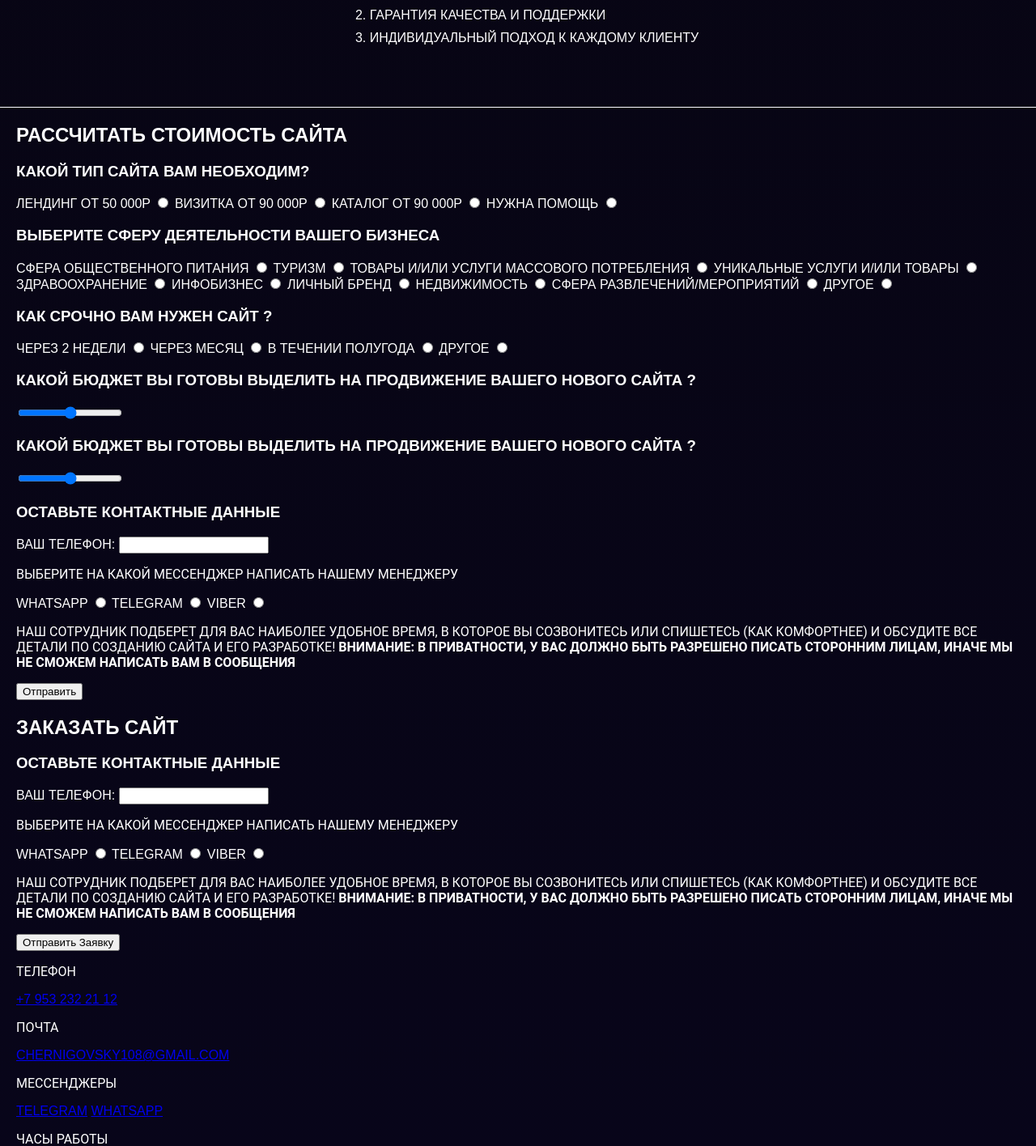
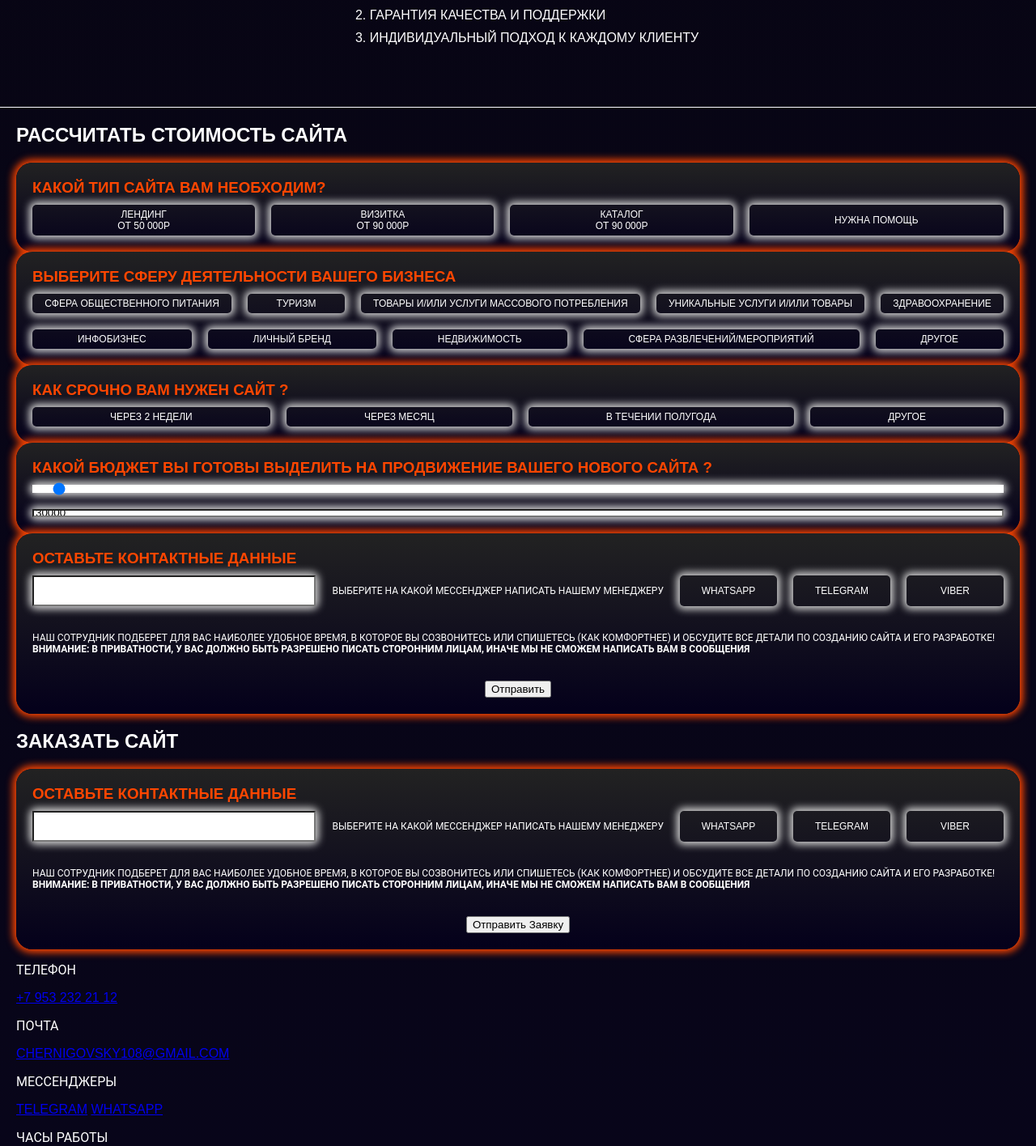
Before and after one commit to AndrewChernigovsky/AAA, a PHP site: page / in a window 1280 px wide. Shown: the part 3901-5317 px from the top of the page at 81% size. Run offline with PHP 8.4, Linux system fonts and the light colour scheme.

Commit message:
create cost

```diff
--- /dev/null
+++ b/scss/sections/cost.scss
@@ -0,0 +1,74 @@
+.cost-form {
+  display: flex;
+  flex-direction: column;
+}
+
+.form-slide {
+  display: flex;
+  flex-direction: column;
+
+  padding: 10px;
+  background: linear-gradient(rgb(34, 34, 34), rgb(4, 0, 27));
+  border-radius: 20px;
+  box-shadow: 0px 0px 10px 4px #ff4600;
+
+  & h3 {
+    color: #ff4600;
+    margin: 0;
+    margin-bottom: 10px;
+  }
+
+  & .chooses {
+    display: flex;
+    flex-wrap: wrap;
+    justify-content: center;
+    font-size: 12px;
+    gap: 20px;
+  }
+
+  @media screen and (min-width: 1024px) {
+    padding: 20px;
+  }
+}
+
+.choose-label {
+  flex-grow: 1;
+  display: flex;
+  align-items: center;
+  justify-content: center;
+  padding: 5px;
+  position: relative;
+  min-width: 120px;
+  box-shadow: 0px 0px 10px 4px #cdcdcd;
+  text-align: center;
+  border-radius: 5px;
+
+  & input {
+    top: 0;
+    left: 0;
+    position: absolute;
+    appearance: none;
+    width: 100%;
+    height: 100%;
+    margin: 0;
+    cursor: pointer;
+  }
+  & input:hover,
+  & input:focus {
+    box-shadow: 0px 0px 10px 4px #ff4600;
+  }
+
+  & input:checked {
+    box-shadow: 0px 0px 10px 4px #ff4600;
+    z-index: 10;
+  }
+}
+
+.range-slide {
+  flex-direction: column;
+  text-align: center;
+}
+
+.total-cost {
+  padding: 10px;
+}
--- a/scss/style.scss
+++ b/scss/style.scss
@@ -1,15 +1,16 @@
-@import 'variables.scss';
-@import 'mixins.scss';
-@import 'reset.scss';
-@import 'fonts.scss';
-@import 'global.scss';
+@import "variables.scss";
+@import "mixins.scss";
+@import "reset.scss";
+@import "fonts.scss";
+@import "global.scss";
 
-@import './blocks/header.scss';
-@import './blocks/nav.scss';
+@import "./blocks/header.scss";
+@import "./blocks/nav.scss";
 
-@import './sections/intro.scss';
-@import './sections/advantages.scss';
-@import './sections/prices.scss';
-@import './sections/tarifs.scss';
-@import './sections/about.scss';
-@import './sections/reasons.scss';
+@import "./sections/intro.scss";
+@import "./sections/advantages.scss";
+@import "./sections/prices.scss";
+@import "./sections/tarifs.scss";
+@import "./sections/about.scss";
+@import "./sections/reasons.scss";
+@import "./sections/cost.scss";
--- a/sections/cost/cost.php
+++ b/sections/cost/cost.php
@@ -11,7 +11,6 @@
         'slide-3.php',
         'slide-4.php',
         'slide-5.php',
-        'slide-6.php',
       ];
 
       foreach ($files_to_include as $file) {
--- a/sections/cost/slide-1.php
+++ b/sections/cost/slide-1.php
@@ -2,13 +2,14 @@
   <h3>Какой тип сайта Вам необходим?
   </h3>
   <div class="chooses">
-    <label class="choose-label">лендинг от 50 000р
+    <label class="choose-label">
+      лендинг<br/>от 50 000р
       <input type="radio" name="type-of-site" value="landing-50000">
     </label>
-    <label class="choose-label">визитка от 90 000р
+    <label class="choose-label">визитка<br/>от 90 000р
       <input type="radio" name="type-of-site" value="visitka-90000">
     </label>
-    <label class="choose-label">Каталог от 90 000р
+    <label class="choose-label">Каталог<br/>от 90 000р
       <input type="radio" name="type-of-site" value="catalog-90000">
     </label>
     <label class="choose-label"> Нужна помощь
--- a/sections/cost/slide-4.php
+++ b/sections/cost/slide-4.php
@@ -1,8 +1,19 @@
-<div class="form-slide">
+<div class="form-slide ">
   <h3>Какой бюджет Вы готовы выделить на продвижение вашего нового сайта ? </h3>
-  <div class="chooses">
+  <div class="chooses range-slide">
     <label class="choose-label">
-      <input type="range" name="price" min="20000" max="500000">
+      <input type="range" name="price" min="20000" max="500000" id='price' value='30000'>
+    </label>
+    <label class="choose-label">
+      <input type="number" name="total-cost" id='total-cost' value='30000' class='total-cost'>
     </label>
   </div>
+  <script>
+        const rangeBar = document.getElementById('price');
+        const valueDisplay = document.getElementById('total-cost');
+        rangeBar.addEventListener('input', function() {
+        valueDisplay.value = this.value; // Обновляем значение в div
+    });
+
+  </script>
 </div>
--- a/sections/cost/slide-5.php
+++ b/sections/cost/slide-5.php
@@ -1,8 +1,25 @@
 <div class="form-slide">
-  <h3>Какой бюджет Вы готовы выделить на продвижение вашего нового сайта ? </h3>
+  <h3>Оставьте контактные данные </h3>
   <div class="chooses">
-    <label class="choose-label">
-      <input type="range" name="price" min="20000" max="500000">
+    <label class="choose-label">Ваш телефон:
+      <input type="tel" name="user-tel">
     </label>
+    <p> Выберите на какой мессенджер написать нашему Менеджеру </p>
+    <div class="chooses">
+      <label class="choose-label">whatsapp
+        <input type="radio" name="social" value="whatsapp">
+      </label>
+      <label class="choose-label">telegram
+        <input type="radio" name="social" value="telegram">
+      </label>
+      <label class="choose-label">viber
+        <input type="radio" name="social" value="viber">
+      </label>
+    </div>
+    <p>Наш сотрудник подберет для вас наиболее удобное время, в которое вы созвонитесь или спишетесь (как
+      комфортнее) и обсудите все детали по созданию сайта и его разработке! <strong>Внимание: в приватности, у
+        вас должно быть разрешено писать сторонним лицам, иначе мы не сможем написать вам в сообщения</strong>
+    </p>
+    <button type="submit" class="primary-button">Отправить</button>
   </div>
 </div>
--- a/sections/cost/slide-6.php
+++ /dev/null
@@ -1,25 +0,0 @@
-<div class="form-slide">
-  <h3>Оставьте контактные данные </h3>
-  <div class="chooses">
-    <label class="choose-label">Ваш телефон:
-      <input type="tel" name="user-tel">
-    </label>
-    <p> Выберите на какой мессенджер написать нашему Менеджеру </p>
-    <div class="chooses">
-      <label class="choose-label">whatsapp
-        <input type="radio" name="social" value="whatsapp">
-      </label>
-      <label class="choose-label">telegram
-        <input type="radio" name="social" value="telegram">
-      </label>
-      <label class="choose-label">viber
-        <input type="radio" name="social" value="viber">
-      </label>
-    </div>
-    <p>Наш сотрудник подберет для вас наиболее удобное время, в которое вы созвонитесь или спишетесь (как
-      комфортнее) и обсудите все детали по созданию сайта и его разработке! <strong>Внимание: в приватности, у
-        вас должно быть разрешено писать сторонним лицам, иначе мы не сможем написать вам в сообщения</strong>
-    </p>
-    <button type="submit" class="primary-button">Отправить</button>
-  </div>
-</div>
```
Also changed, not shown: css/style.css.
